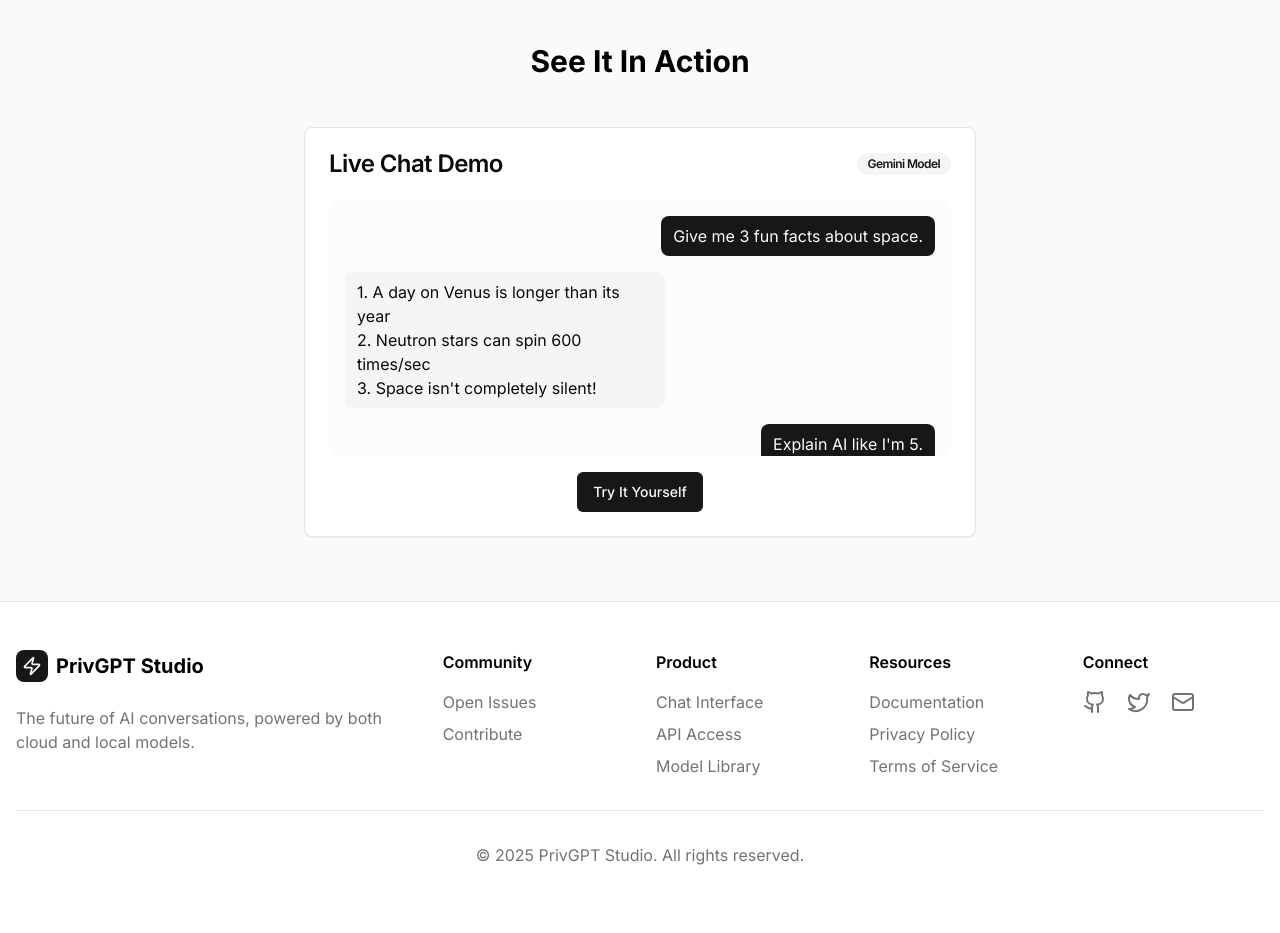
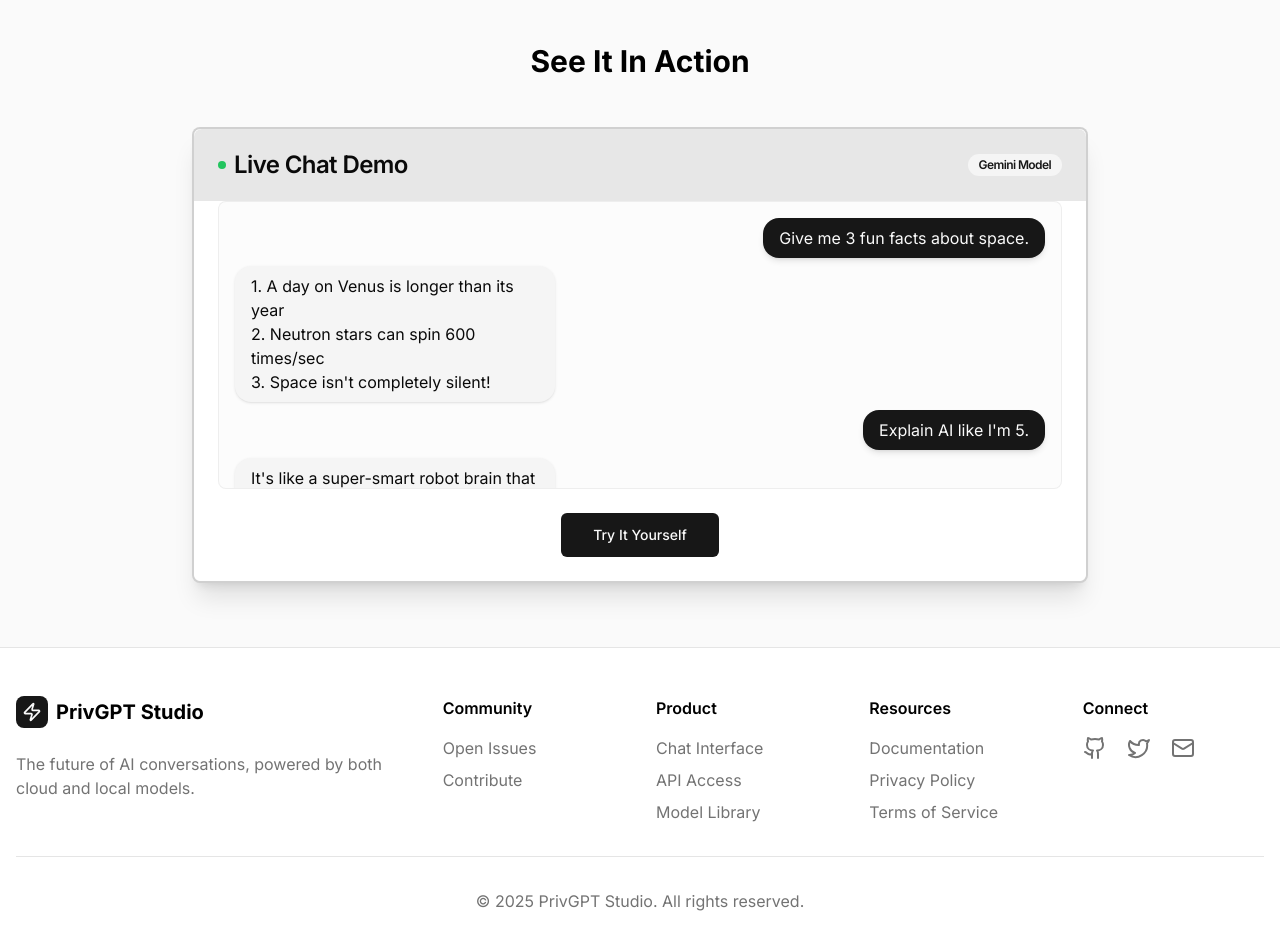
Before and after one commit to vkassingh/PrivGPT-Studio, a Next.js app in the folder Client/: page / in a window 1280 px wide. Shown: the part 2080-3013 px from the top of the page. Built offline with nearby package versions, Linux system fonts and the light colour scheme.

Commit message:
Enhanced the look of the live demo chat

```diff
--- a/Client/app/page.tsx
+++ b/Client/app/page.tsx
@@ -288,60 +288,72 @@ export default function HomePage() {
           <h2 className="text-3xl font-bold text-center mb-12">
             See It In Action
           </h2>
-          <div className="max-w-2xl mx-auto">
-            <Card>
-              <CardHeader>
-                <CardTitle className="flex items-center justify-between">
-                  <span>Live Chat Demo</span>
+          <div className="w-full flex justify-center">
+            <Card className="w-full max-w-4xl shadow-xl border-2 border-primary/20">
+              <CardHeader className="bg-primary/10 rounded-t-lg">
+                <CardTitle className="flex items-center justify-between gap-2">
+                  <span className="flex items-center gap-2">
+                    <span className="inline-block w-2 h-2 bg-green-500 rounded-full animate-pulse"></span>
+                    <span className="font-semibold">Live Chat Demo</span>
+                  </span>
                   <Badge variant="secondary">Gemini Model</Badge>
                 </CardTitle>
               </CardHeader>
-              <CardContent>
-                <div className="space-y-4 h-64 overflow-y-auto bg-muted/30 rounded-lg p-4">
+              <CardContent className="bg-background rounded-b-lg">
+                <div className="flex flex-col gap-2 h-72 overflow-y-auto bg-muted/30 rounded-lg p-4 border border-muted-foreground/10">
+                  {/* User message */}
                   <div className="flex justify-end">
-                    <div className="bg-primary text-primary-foreground rounded-lg px-3 py-2 max-w-xs">
+                    <div className="bg-primary text-primary-foreground rounded-2xl px-4 py-2 max-w-xs shadow-md text-right">
                       Give me 3 fun facts about space.
                     </div>
                   </div>
+                  {/* Bot message */}
                   <div className="flex justify-start">
-                    <div className="bg-muted rounded-lg px-3 py-2 max-w-xs whitespace-pre-wrap">
+                    <div className="bg-muted rounded-2xl px-4 py-2 max-w-xs shadow text-left">
                       <div className="prose prose-sm dark:prose-invert">
-                        1. A day on Venus is longer than its year<br></br>
-                        2. Neutron stars can spin 600 times/sec<br></br>
+                        1. A day on Venus is longer than its year<br />
+                        2. Neutron stars can spin 600 times/sec<br />
                         3. Space isn't completely silent!
                       </div>
                     </div>
                   </div>
+                  {/* User message */}
                   <div className="flex justify-end">
-                    <div className="bg-primary text-primary-foreground rounded-lg px-3 py-2 max-w-xs">
+                    <div className="bg-primary text-primary-foreground rounded-2xl px-4 py-2 max-w-xs shadow-md text-right">
                       Explain AI like I'm 5.
                     </div>
                   </div>
+                  {/* Bot message */}
                   <div className="flex justify-start">
-                    <div className="bg-muted rounded-lg px-3 py-2 max-w-xs">
-                      It's like a super-smart robot brain that learns by looking
-                      at patterns!
+                    <div className="bg-muted rounded-2xl px-4 py-2 max-w-xs shadow text-left">
+                      It's like a super-smart robot brain that learns by looking at patterns!
                     </div>
                   </div>
+                  {/* User message */}
                   <div className="flex justify-end">
-                    <div className="bg-primary text-primary-foreground rounded-lg px-3 py-2 max-w-xs">
+                    <div className="bg-primary text-primary-foreground rounded-2xl px-4 py-2 max-w-xs shadow-md text-right">
                       Write a one-line love poem.
                     </div>
                   </div>
+                  {/* Bot message */}
                   <div className="flex justify-start">
-                    <div className="bg-muted rounded-lg px-3 py-2 max-w-xs whitespace-pre-wrap">
+                    <div className="bg-muted rounded-2xl px-4 py-2 max-w-xs shadow text-left">
                       Your smile rewrites the code in my heart.
                     </div>
                   </div>
+                  {/* Typing indicator */}
                   <div className="flex justify-start">
-                    <div className="bg-muted rounded-lg px-3 py-2 max-w-xs">
-                      <div className="animate-pulse">Typing...</div>
+                    <div className="bg-muted rounded-2xl px-4 py-2 max-w-xs shadow text-left">
+                      <div className="flex items-center gap-2">
+                        <span className="animate-pulse w-2 h-2 bg-primary rounded-full"></span>
+                        <span className="animate-pulse">Typing...</span>
+                      </div>
                     </div>
                   </div>
                 </div>
-                <div className="mt-4 text-center">
+                <div className="mt-6 flex justify-center">
                   <Link href="/chat">
-                    <Button>Try It Yourself</Button>
+                    <Button size="lg" className="px-8">Try It Yourself</Button>
                   </Link>
                 </div>
               </CardContent>
--- a/Client/package.json
+++ b/Client/package.json
@@ -72,7 +72,7 @@
   },
   "devDependencies": {
     "@types/node": "^22",
-    "@types/react": "^19",
+    "@types/react": "^19.1.13",
     "@types/react-dom": "^19",
     "@types/react-mentions": "^4.4.1",
     "postcss": "^8.5",
```
Also changed, not shown: 1 other file (tests, documents, lock files or other folders).
